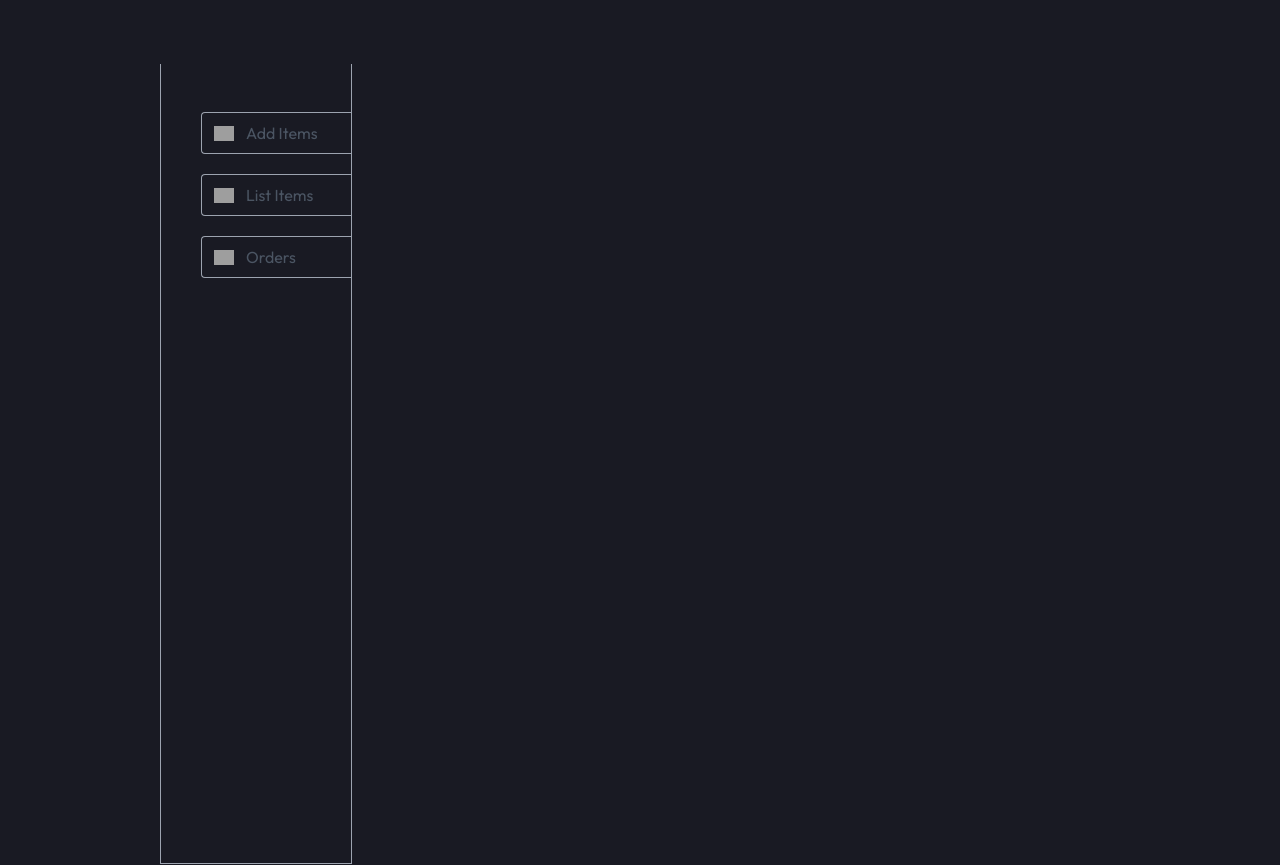
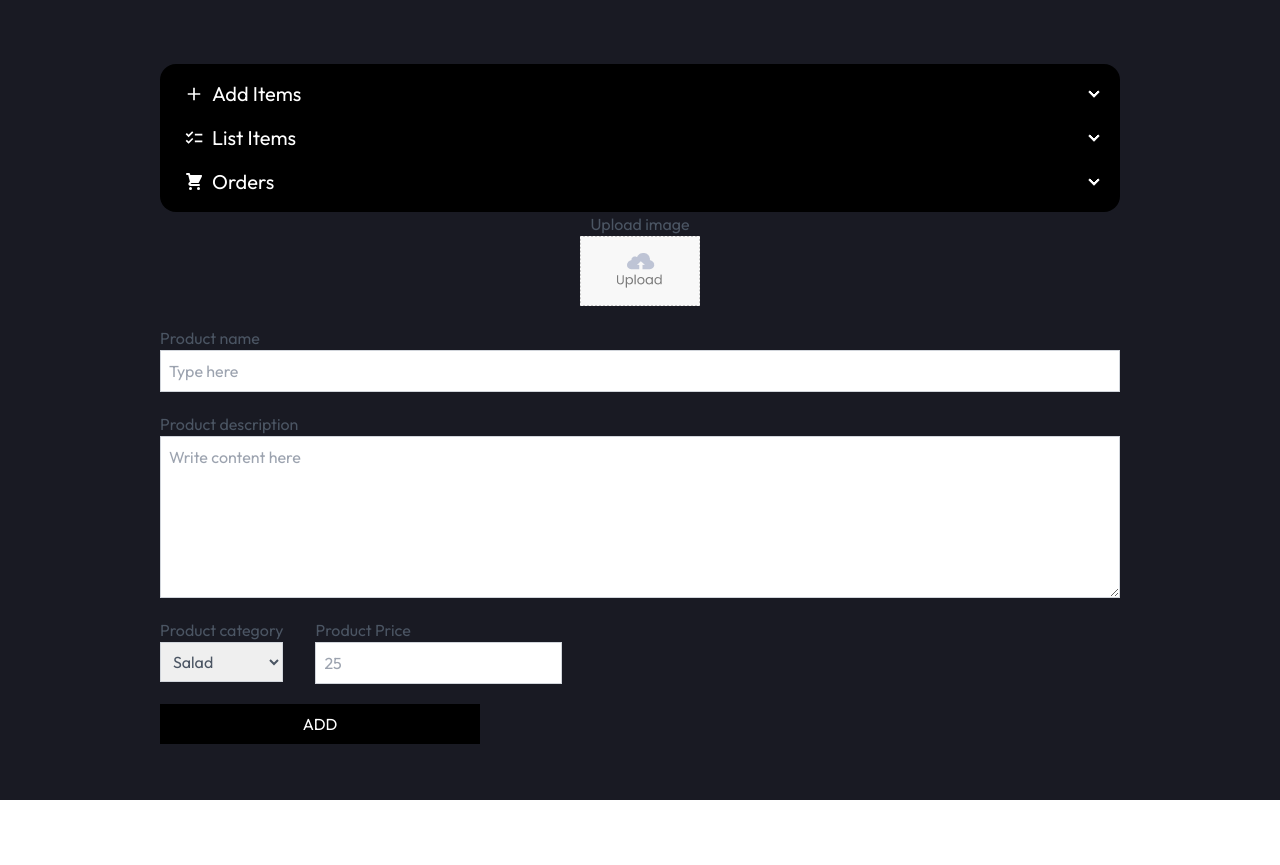
Before and after one commit to Ankit-Kumar20/Edibite, a React (Vite) app in the folder frontend/: page /adminpage in a window 1280 px wide. Shown: the top 865 px of the page. After the commit the page ends 800 px from the top, so only its background shows below. Built offline with nearby package versions, Linux system fonts and the light colour scheme; grey boxes are pictures that could not be loaded.

Commit message:
Update sidebar.jsx

```diff
--- a/frontend/src/restaurant/components/Sidebar/sidebar.jsx
+++ b/frontend/src/restaurant/components/Sidebar/sidebar.jsx
@@ -1,24 +1,52 @@
 import React from 'react';
-import { NavLink } from 'react-router-dom';
+import { IoMdAdd } from "react-icons/io";
+import { MdChecklist } from "react-icons/md";
+import { HiShoppingCart } from "react-icons/hi";
+
+
 
 const Sidebar = () => {
   return (
-    <div className="w-1/5 min-h-screen border border-gray-400 border-t-0">
-      <div className="pt-12 pl-10 flex flex-col gap-5">
-        <NavLink to="/add" className="flex items-center gap-3 border border-gray-400 border-r-0 py-2 px-3 rounded-l cursor-pointer hover:bg-gray-200 active:bg-white">
-          <img src="/path-to-your-assets/add_icon.png" alt="Add" className="w-5" />
-          <p className="hidden lg:block">Add Items</p>
-        </NavLink>
-        <NavLink to="/list" className="flex items-center gap-3 border border-gray-400 border-r-0 py-2 px-3 rounded-l cursor-pointer hover:bg-gray-200 active:bg-white">
-          <img src="/path-to-your-assets/order_icon.png" alt="List" className="w-5" />
-          <p className="hidden lg:block">List Items</p>
-        </NavLink>
-        <NavLink to="/orders" className="flex items-center gap-3 border border-gray-400 border-r-0 py-2 px-3 rounded-l cursor-pointer hover:bg-gray-200 active:bg-white">
-          <img src="/path-to-your-assets/order_icon.png" alt="Orders" className="w-5" />
-          <p className="hidden lg:block">Orders</p>
-        </NavLink>
-      </div>
-    </div>
+    <ul className="menu bg-black md:text-xl text-white rounded-box w-full">
+  <li>
+    <details >
+      <summary><IoMdAdd />Add Items</summary>
+      <ul>
+        <li><a>Item 1</a></li>
+        <li><a>Item 2</a></li>
+      </ul>
+    </details>
+  </li>
+  <li>
+    <details >
+      <summary><MdChecklist />List Items</summary>
+      <ul>
+        <li><a>Item 1</a></li>
+        <li><a>Item 2</a></li>
+
+      </ul>
+    </details>
+  </li>
+  <li>
+    <details >
+      <summary><HiShoppingCart />
+      Orders</summary>
+      <ul>
+        <li><a>Order 1</a></li>
+        <li><a>Order 2</a></li>
+        <li>
+          <details >
+            <summary>Order 3</summary>
+            <ul>
+              <li><a>SubOrder 1</a></li>
+              <li><a>SubOrder 2</a></li>
+            </ul>
+          </details>
+        </li>
+      </ul>
+    </details>
+  </li>
+</ul>
   );
 };
 
```
